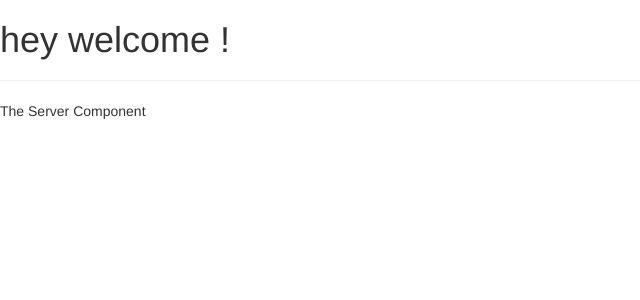
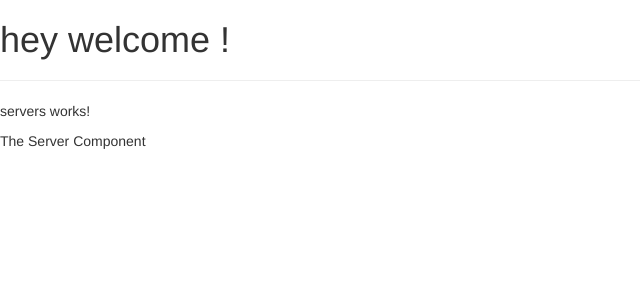
Before and after one commit to Kishoripathrabe/AngularProject, an Angular app: page / in a window 1280 px wide. Shown: the top 300 px of the page, without its empty margins (0-640 px from the left). Built offline with nearby package versions, Linux system fonts and the light colour scheme.

Commit message:
creating and nesting component

```diff
--- a/src/app/app.component.html
+++ b/src/app/app.component.html
@@ -1,4 +1,4 @@
 <h1>hey welcome !</h1>
 <hr>
-<app-server></app-server>
+<app-servers></app-servers>
 <router-outlet></router-outlet>
--- a/src/app/app.module.ts
+++ b/src/app/app.module.ts
@@ -4,11 +4,13 @@
 import { AppRoutingModule } from './app-routing.module';
 import { AppComponent } from './app.component';
 import { ServerComponent } from './server/server.component';
+import { ServersComponent } from './servers/servers.component';
 
 @NgModule({
   declarations: [
     AppComponent,
-    ServerComponent
+    ServerComponent,
+    ServersComponent
   ],
   imports: [
     BrowserModule,
--- /dev/null
+++ b/src/app/servers/servers.component.html
@@ -0,0 +1,2 @@
+<p>servers works!</p>
+<app-server></app-server>
--- /dev/null
+++ b/src/app/servers/servers.component.ts
@@ -0,0 +1,15 @@
+import { Component, OnInit } from '@angular/core';
+
+@Component({
+  selector: 'app-servers',
+  templateUrl: './servers.component.html',
+  styleUrls: ['./servers.component.css']
+})
+export class ServersComponent implements OnInit {
+
+  constructor() { }
+
+  ngOnInit(): void {
+  }
+
+}
```
Also changed, not shown: src/app/servers/servers.component.css (added), 1 other file (tests, documents, lock files or other folders).
